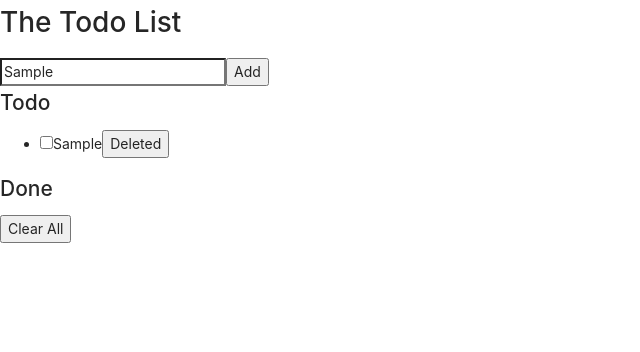
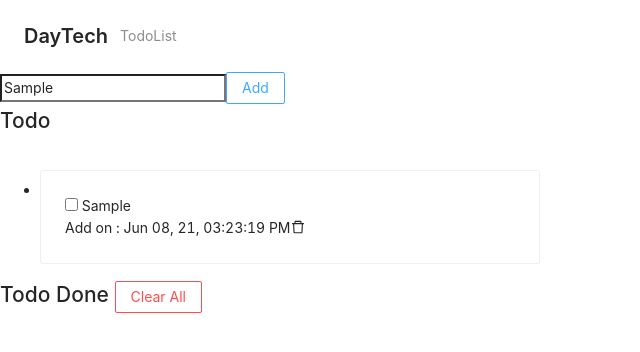
Before and after one commit to PanatchakornKt/Nextjs-Todolist, a Next.js app: page / in a window 1280 px wide. Both pictures are taken after typing "Sample" into the empty fields and a click on the button "Add". Shown: the top 352 px of the page, without its empty margins (0-640 px from the left). Built offline with nearby package versions, Linux system fonts and the light colour scheme.

Commit message:
custom antd+tailwind

```diff
--- a/package.json
+++ b/package.json
@@ -8,6 +8,7 @@
     "start": "next start"
   },
   "dependencies": {
+    "@ant-design/icons": "^4.6.2",
     "antd": "^4.16.2",
     "next": "latest",
     "react": "^17.0.1",
--- a/src/components/DisplayTodo.tsx
+++ b/src/components/DisplayTodo.tsx
@@ -1,4 +1,4 @@
-import React from "react";
+import React, { useEffect } from "react";
 import { useRecoilState } from "recoil";
 import { todosState } from "@/components/AtomsState";
 import Header from "@/components/Header";
@@ -12,8 +12,12 @@ const DisplayTodo: React.FC = () => {
   const addTodo = (todo: string) => {
     const id = Math.floor(Math.random() * 1000) + 1;
     const date = new Date();
-    const year = new Intl.DateTimeFormat("en", { year: "2-digit" }).format(date);
-    const month = new Intl.DateTimeFormat("en", { month: "short" }).format(date);
+    const year = new Intl.DateTimeFormat("en", { year: "2-digit" }).format(
+      date
+    );
+    const month = new Intl.DateTimeFormat("en", { month: "short" }).format(
+      date
+    );
     const day = new Intl.DateTimeFormat("en", { day: "2-digit" }).format(date);
     const time = new Intl.DateTimeFormat("en", {
       hour: "2-digit",
@@ -30,6 +34,26 @@ const DisplayTodo: React.FC = () => {
     setTodos([data, ...todos]);
   };
 
+  useEffect(() => {
+    getLocal();
+  }, []);
+
+  useEffect(() => {
+    saveLocal();
+  }, [todos]);
+
+  const saveLocal = () => {
+    localStorage.setItem("todos", JSON.stringify(todos));
+  };
+  const getLocal = () => {
+    if (localStorage.getItem("todos") === null) {
+      localStorage.setItem("todos", JSON.stringify([]));
+    } else {
+      let Local = JSON.parse(localStorage.getItem("todos"));
+      setTodos(Local);
+    }
+  };
+
   return (
     <>
       <Header />
--- a/src/components/DoneList.tsx
+++ b/src/components/DoneList.tsx
@@ -2,6 +2,8 @@ import React from "react";
 import { useRecoilState } from "recoil";
 import { todosState } from "@/components/AtomsState";
 import { Todo } from "@/components/DisplayTodo";
+import { Space, Card } from "antd";
+import { Button } from "antd";
 
 const DoneList = () => {
   const [todos, setTodos] = useRecoilState(todosState);
@@ -17,14 +19,29 @@ const DoneList = () => {
   return (
     <>
       <div>
-        <h2>Done</h2>
-        <button onClick={() => handleClearAll()}>Clear All</button>
+        <h2>
+          Todo Done{" "}
+          <Button danger onClick={() => handleClearAll()}>
+            Clear All
+          </Button>
+        </h2>
+        <br />
         <ul>
           {todosDone.map((todo) => {
             return (
-              <li key={todo.id}>
-                <input type="checkbox" defaultChecked={todo.isDone} disabled />
-                {todo.content}
+              <li key={todo.id} className="mb-2">
+                <Space direction="vertical">
+                  <Card style={{ width: 500 }}>
+                    <p>
+                      <input
+                        type="checkbox"
+                        defaultChecked={todo.isDone}
+                        disabled
+                      />{" "}
+                      {todo.content}
+                    </p>
+                  </Card>
+                </Space>
               </li>
             );
           })}
--- a/src/components/Header.tsx
+++ b/src/components/Header.tsx
@@ -1,14 +1,19 @@
 import React from "react";
+import { PageHeader } from "antd";
 
 interface HeaderProps {
   title: string;
 }
 
-const Header: React.FC<HeaderProps> = ({ title = "The Todo List" }) => {
+const Header: React.FC<HeaderProps> = ({ title = "DayTech" }) => {
   return (
     <>
       <header>
-        <h1>{title}</h1>
+        <PageHeader
+          className="site-page-header"
+          title={title}
+          subTitle="TodoList"
+        ></PageHeader>
       </header>
     </>
   );
--- a/src/components/TodoInput.tsx
+++ b/src/components/TodoInput.tsx
@@ -1,4 +1,5 @@
 import React, { useState } from "react";
+import { Button } from 'antd';
 
 interface TodoInputProps {
   addTodo: string;
@@ -32,9 +33,9 @@ const TodoInput: React.FC<TodoInputProps> = ({ addTodo }) => {
           onChange={onInputChange}
           required
         />
-        <button type="submit" onClick={onSubmitTodo}>
+        <Button type="submit" onClick={onSubmitTodo}>
           Add
-        </button>
+        </Button>
       </from>
     </>
   );
--- a/src/components/TodoList.tsx
+++ b/src/components/TodoList.tsx
@@ -3,6 +3,8 @@ import { useRecoilState } from "recoil";
 import { todosState } from "@/components/AtomsState";
 import { Todo } from "@/components/DisplayTodo";
 import { TodoProps } from "@/components/Types";
+import { DeleteOutlined } from "@ant-design/icons";
+import { Space, Card } from "antd";
 
 const TodoList = () => {
   const [todos, setTodos] = useRecoilState(todosState);
@@ -37,26 +39,32 @@ const TodoList = () => {
     <>
       <div>
         <h2>Todo</h2>
+        <br />
         <ul>
           {todosInProgress.map((todo) => {
             return (
-              <li key={todo.id}>
+              <li key={todo.id} className="mb-2">
+                <Space direction="vertical">
+                  <Card style={{ width: 500 }}>
                     <input
                       type="checkbox"
                       defaultChecked={todo.isDone}
                       onClick={() => {
                         updateCheckedItem(todo);
                       }}
-                />
-
+                    />{" "}
                     {todo.content}
-                <button
+                    <br />
+                    <label className="text-gray-400 text-xs">
+                      Add on : {todo.date}
+                    </label>
+                    <DeleteOutlined
                       onClick={() => {
                         handleDelete(todo);
                       }}
-                >
-                  Deleted
-                </button>
+                    />
+                  </Card>
+                </Space>
               </li>
             );
           })}
```
Also changed, not shown: 1 other file (tests, documents, lock files or other folders). Lines whose indentation alone changed are shown as unchanged.
